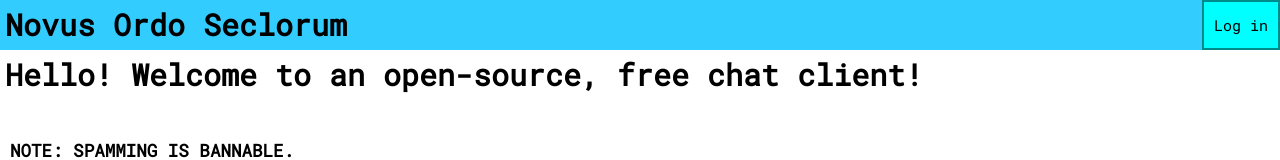
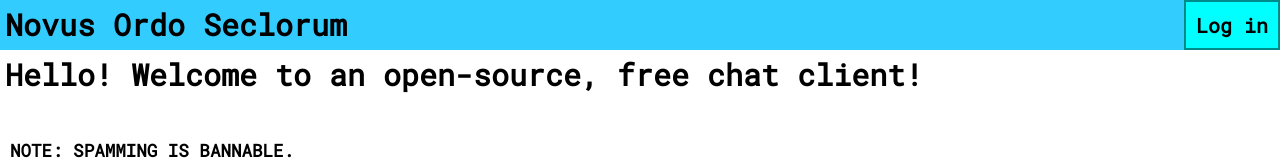
Before and after one commit to EPiC-Inc/nos-decrepit, a website: page static/index.html in a window 1280 px wide. Shown: the top 160 px of the page. Drawn offline with nearby package versions, Linux system fonts and the light colour scheme.

Commit message:
Update style.css

```diff
--- a/static/style.css
+++ b/static/style.css
@@ -87,7 +87,7 @@ button {
   font-size: 20px;
   border: 2px solid darkcyan;
   transition-duration: .3s;
-  font: 15px Roboto Mono, monospace;
+  font-family: Roboto Mono, monospace;
 }
 
 button:hover {
```
